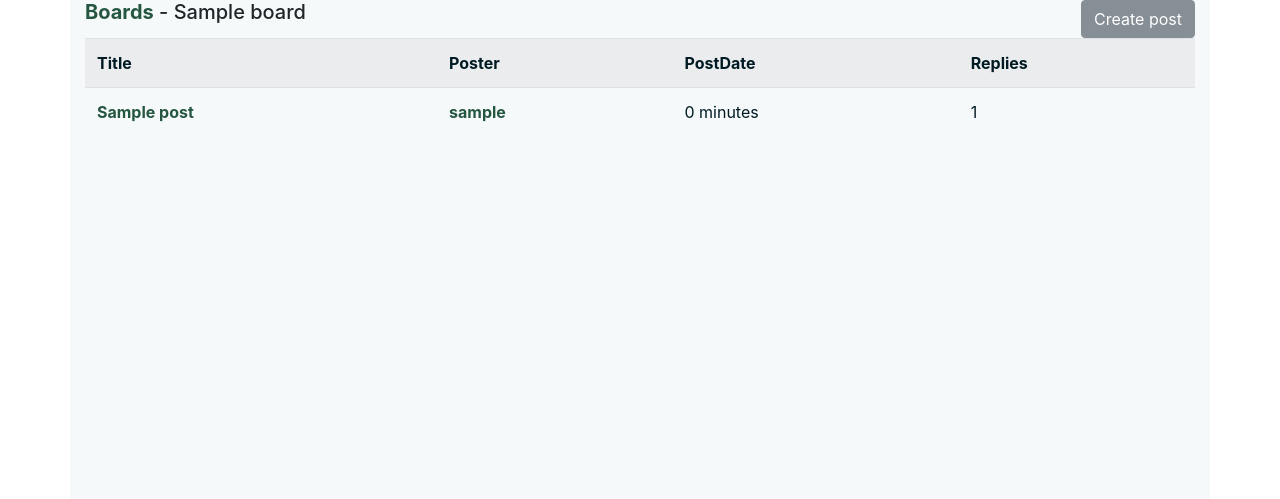
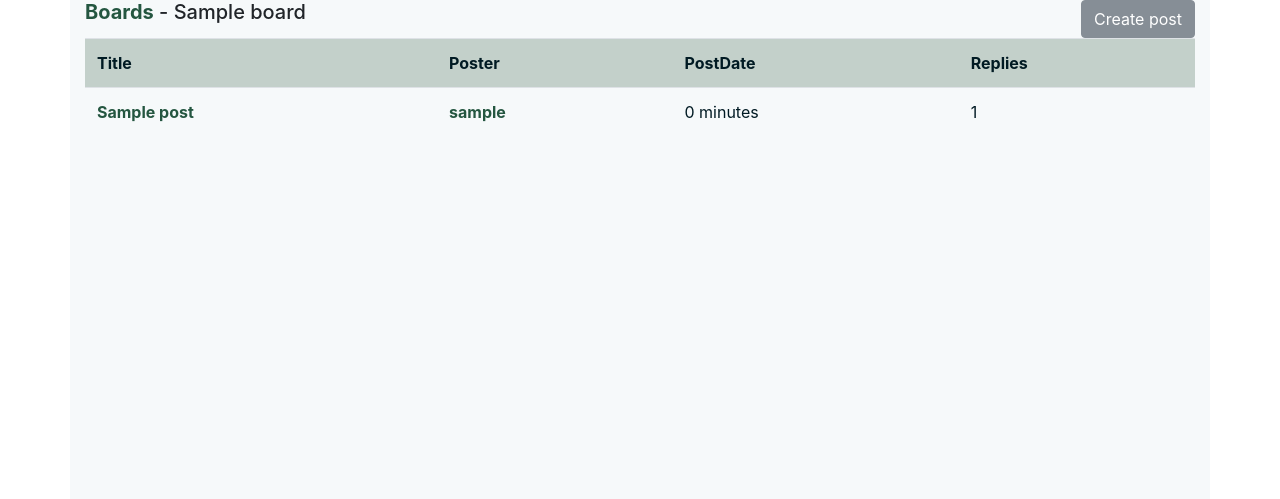
Before and after one commit to SH-anonta/Discussion-Forum, a Django app: page /forum/board/1 in a window 1280 px wide. Shown: the part 90-589 px from the top of the page. Run offline with Django 3.2, Linux system fonts and the light colour scheme; tables that the repository leaves empty hold one stand-in row (values such as "Sample post"); some libraries are stand-ins or nearby versions.

Commit message:
Site theme tweaking with css

```diff
--- a/forum/templates/forum/global_base_template.html
+++ b/forum/templates/forum/global_base_template.html
@@ -50,6 +50,12 @@
         .table th.fit {
             width: 1%;
         }
+
+        th{
+            background-color: #C3D0CA;
+            color: #001A23;
+        }
+
     </style>
 
 
```
